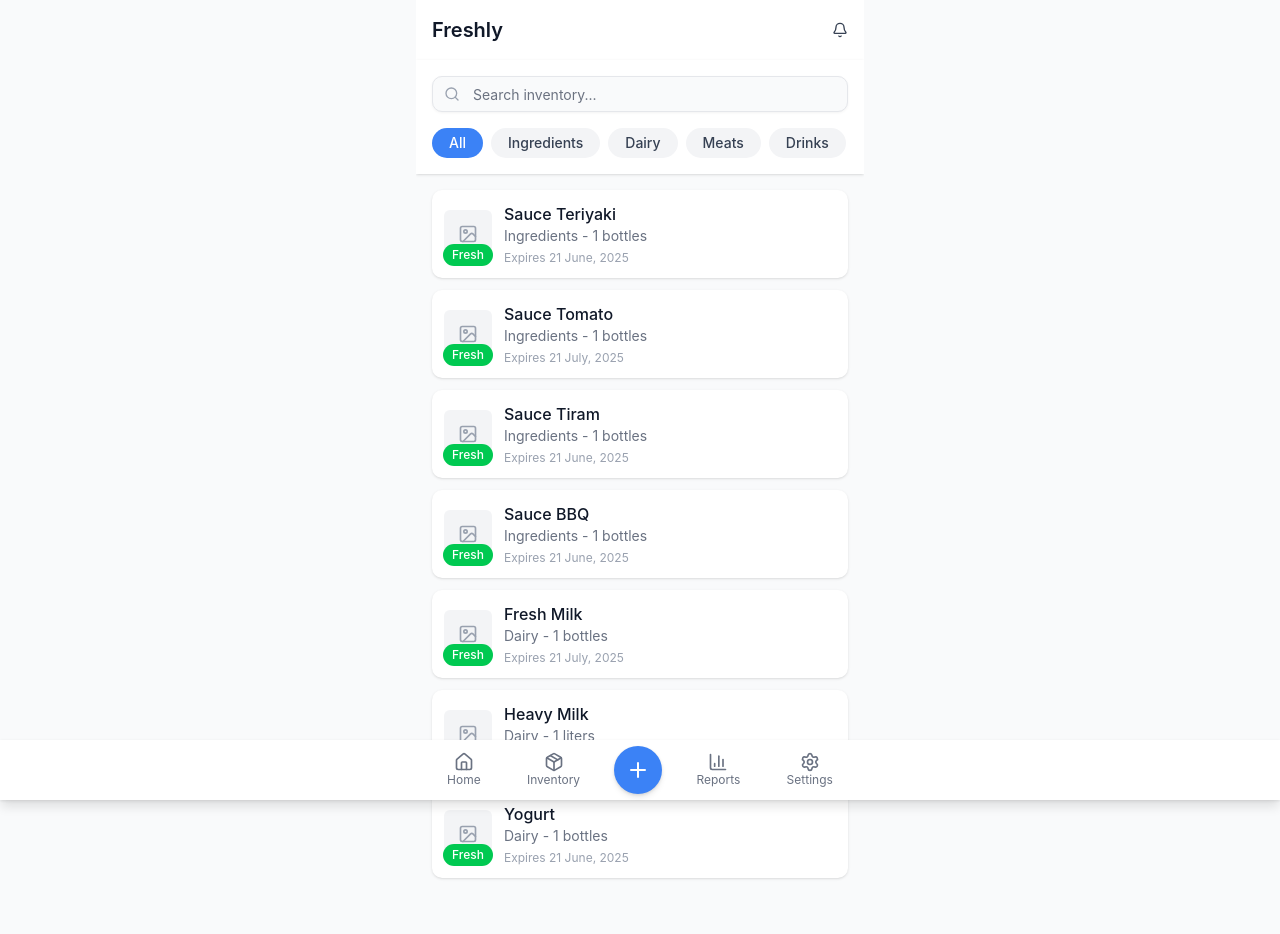
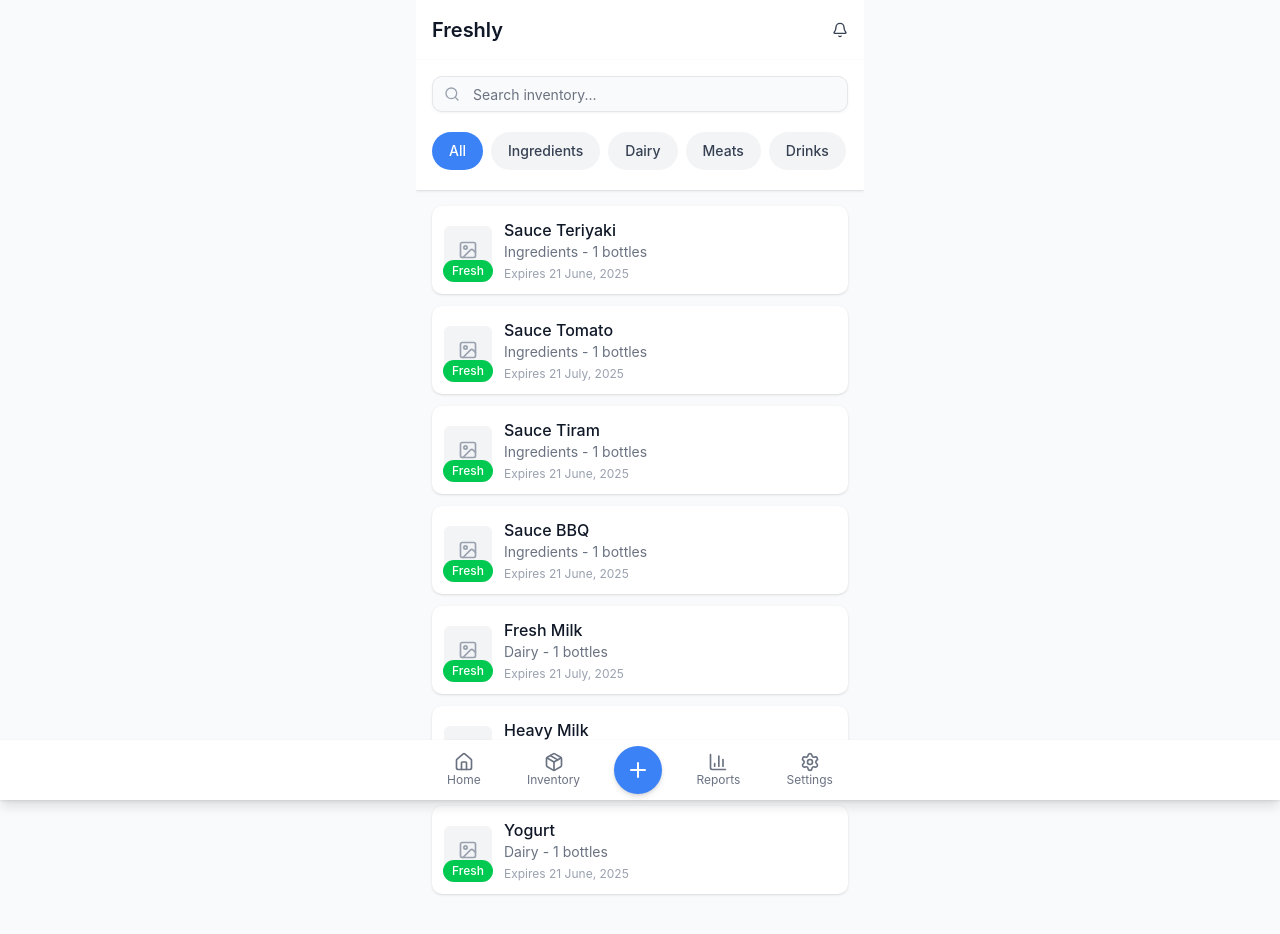
Before and after one commit to sahrialardians/freshly, a Next.js app: page /inventory in a window 1280 px wide. Shown: the top 934 px of the page. Built offline with nearby package versions, Linux system fonts and the light colour scheme.

Commit message:
adding padding size for badge

```diff
--- a/app/inventory/page.tsx
+++ b/app/inventory/page.tsx
@@ -55,13 +55,13 @@ export default function Inventory() {
         </div>
 
         {/* Filter Tabs */}
-        <div className="flex space-x-2 overflow-x-auto">
+        <div className="py-1 flex space-x-2 overflow-x-auto">
           {filterTabs.map((tab) => (
             <Badge
               key={tab.value}
               variant={selectedFilter === tab.value ? "default" : "secondary"}
               className={cn(
-                "flex-shrink-0 px-4 py-1 text-sm font-medium transition-colors cursor-pointer rounded-full",
+                "flex-shrink-0 px-4 py-2 text-sm font-medium transition-colors cursor-pointer rounded-full",
                 selectedFilter === tab.value
                   ? "bg-primary text-white"
                   : "bg-gray-100 text-gray-700 hover:bg-gray-200"
```
